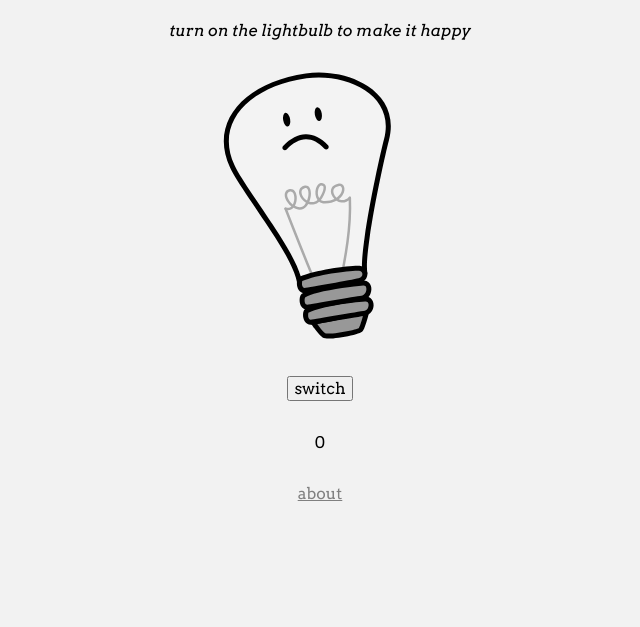
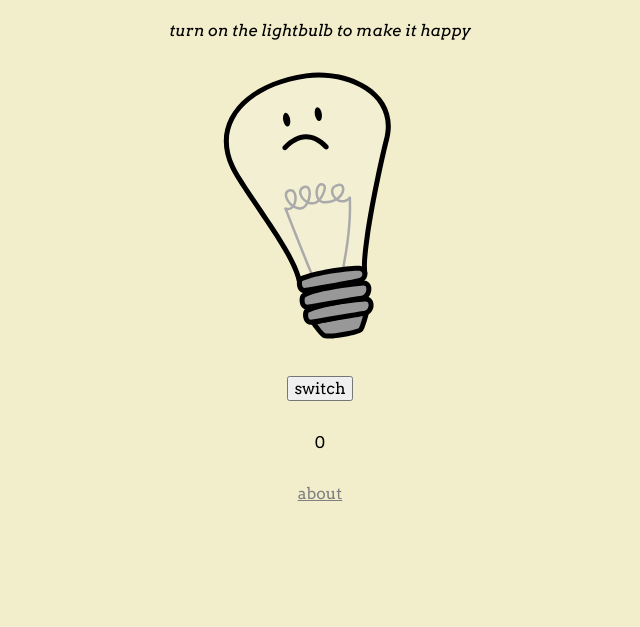
Before and after one commit to nurgalinchik/the-lonely-lightbulb, a plain HTML site: page index.html in a window 1280 px wide. Shown: the part 181-808 px from the top of the page, without its empty margins (320-960 px from the left). Drawn offline with Linux system fonts and the light colour scheme.

Commit message:
Update style.css

```diff
--- a/style.css
+++ b/style.css
@@ -24,7 +24,7 @@ body {
   justify-content: center;
   align-items: center;
   flex-direction: column;
-  background-color: hsl(0, 0%, 95%);
+  background-color: #f2eecb;
 }
 
 .D2 {
```
